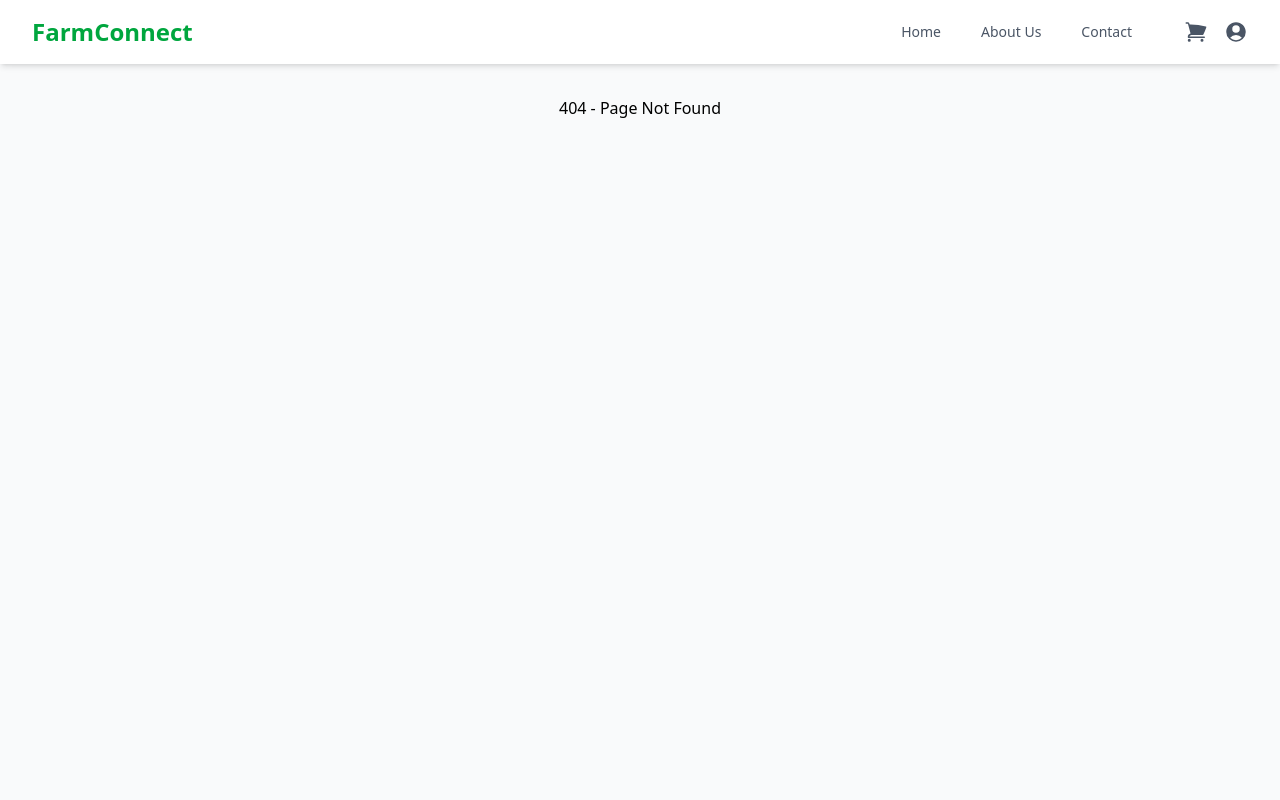
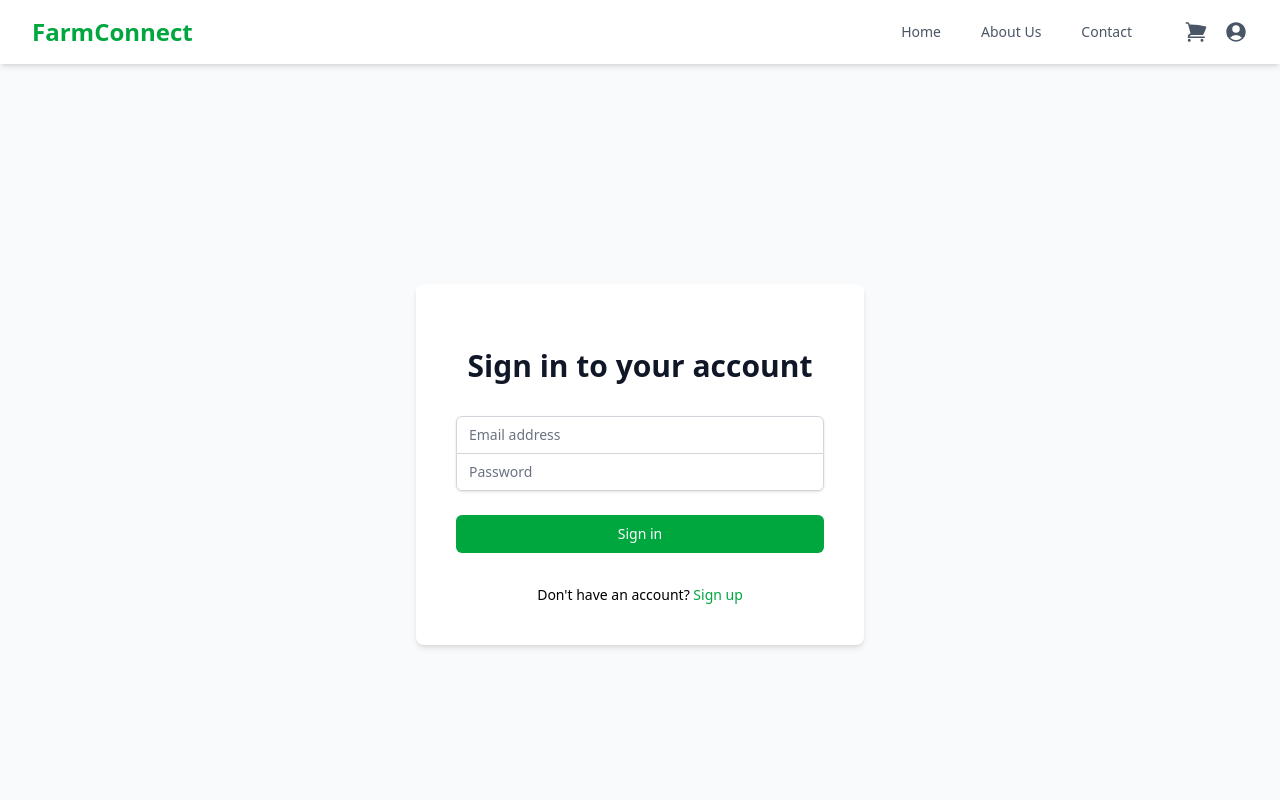
Before and after one commit to JewelArimattom/AgriConnect, a React (Vite) app in the folder frontend/: page /login in a window 1280 px wide. Shown: the top 800 px of the page. Built offline with nearby package versions, Linux system fonts and the light colour scheme.

Commit message:
login and profile page added

```diff
--- a/frontend/src/App.tsx
+++ b/frontend/src/App.tsx
@@ -6,14 +6,16 @@ import Footer from './components/Footer/Footer';
 
 // Page Components
 import Home from "./components/homepage/Home";
-import LatestCollection from './components/homepage/LatestCollection';
+import ProductsPage from './pages/ProductsPage';
 import ProductDetail from './pages/ProductDetail';
 import CartPage from './pages/CartPage';
 import CheckoutPage from './pages/CheckoutPage';
 import OrderSuccessPage from './pages/OrderSuccessPage';
 import About from './pages/About';
 import Contact from './pages/Contact';
-import ProductsPage from './pages/ProductsPage';
+import ProfilePage from './pages/ProfilePage';
+import LoginPage from './pages/LoginPage';
+import SignupPage from './pages/SignUpPage';
 
 // Fallback Component for 404
 const NotFound = () => <div className="p-8 text-center min-h-screen"><h1>404 - Page Not Found</h1></div>;
@@ -26,9 +28,13 @@ const App = () => {
         <Routes>
           {/* Main Routes */}
           <Route path="/" element={<Home />} />
-          <Route path="/products" element={<LatestCollection />} />
+          <Route path="/products" element={<ProductsPage />} />
           <Route path="/product/:productId" element={<ProductDetail />} />
-          <Route path="/productspage" element={<ProductsPage />} />
+
+          {/* Auth Routes */}
+          <Route path="/login" element={<LoginPage />} />
+          <Route path="/signup" element={<SignupPage />} />
+          <Route path="/profile" element={<ProfilePage />} />
 
           {/* E-commerce Flow Routes */}
           <Route path="/cart" element={<CartPage />} />
--- /dev/null
+++ b/frontend/src/context/AuthenticationContext.tsx
@@ -0,0 +1,45 @@
+import  { createContext, useState, useContext,type ReactNode } from 'react';
+
+// Define the shape of the user data and context
+interface AuthUser {
+  name: string;
+}
+
+interface AuthContextType {
+  user: AuthUser | null;
+
+  login: (name: string) => void;
+  logout: () => void;
+}
+
+// Create the context
+const AuthContext = createContext<AuthContextType | undefined>(undefined);
+
+// Create the provider component
+export const AuthProvider = ({ children }: { children: ReactNode }) => {
+  const [user, setUser] = useState<AuthUser | null>(null);
+
+  // In a real app, this would involve an API call
+  const login = (name: string) => {
+    setUser({ name });
+  };
+
+  const logout = () => {
+    setUser(null);
+  };
+
+  return (
+    <AuthContext.Provider value={{ user, login, logout }}>
+      {children}
+    </AuthContext.Provider>
+  );
+};
+
+// Create a custom hook for easy access to the auth context
+export const useAuth = () => {
+  const context = useContext(AuthContext);
+  if (context === undefined) {
+    throw new Error('useAuth must be used within an AuthProvider');
+  }
+  return context;
+};
--- a/frontend/src/main.tsx
+++ b/frontend/src/main.tsx
@@ -4,13 +4,15 @@ import { BrowserRouter } from 'react-router-dom';
 import App from './App';
 import './index.css';
 import { CartProvider } from './context/CartContext';
-
+import { AuthProvider } from './context/AuthenticationContext';
 ReactDOM.createRoot(document.getElementById('root')!).render(
   <React.StrictMode>
     <BrowserRouter>
-      <CartProvider>
-        <App />
-      </CartProvider>
+      <AuthProvider>
+        <CartProvider>
+          <App />
+        </CartProvider>
+      </AuthProvider>
     </BrowserRouter>
   </React.StrictMode>
 );
--- /dev/null
+++ b/frontend/src/pages/LoginPage.tsx
@@ -0,0 +1,78 @@
+import React, { useState } from 'react';
+import { Link, useNavigate } from 'react-router-dom';
+import { useAuth } from '../context/AuthenticationContext';
+
+const LoginPage = () => {
+  const [email, setEmail] = useState('');
+  const [password, setPassword] = useState('');
+  const { login } = useAuth();
+  const navigate = useNavigate();
+
+  const handleSubmit = (e: React.FormEvent) => {
+    e.preventDefault();
+
+    login('Demo User');
+    navigate('/profile'); // Redirect to profile page after login
+  };
+
+  return (
+    <div className="min-h-screen flex items-center justify-center bg-gray-50 py-12 px-4 sm:px-6 lg:px-8">
+      <div className="max-w-md w-full space-y-8 bg-white p-10 rounded-lg shadow-md">
+        <div>
+          <h2 className="mt-6 text-center text-3xl font-extrabold text-gray-900">
+            Sign in to your account
+          </h2>
+        </div>
+        <form className="mt-8 space-y-6" onSubmit={handleSubmit}>
+          <div className="rounded-md shadow-sm -space-y-px">
+            <div>
+              <input
+                id="email-address"
+                name="email"
+                type="email"
+                autoComplete="email"
+                required
+                className="appearance-none rounded-none relative block w-full px-3 py-2 border border-gray-300 placeholder-gray-500 text-gray-900 rounded-t-md focus:outline-none focus:ring-green-500 focus:border-green-500 focus:z-10 sm:text-sm"
+                placeholder="Email address"
+                value={email}
+                onChange={(e) => setEmail(e.target.value)}
+              />
+            </div>
+            <div>
+              <input
+                id="password"
+                name="password"
+                type="password"
+                autoComplete="current-password"
+                required
+                className="appearance-none rounded-none relative block w-full px-3 py-2 border border-gray-300 placeholder-gray-500 text-gray-900 rounded-b-md focus:outline-none focus:ring-green-500 focus:border-green-500 focus:z-10 sm:text-sm"
+                placeholder="Password"
+                value={password}
+                onChange={(e) => setPassword(e.target.value)}
+              />
+            </div>
+          </div>
+
+          <div>
+            <button
+              type="submit"
+              className="group relative w-full flex justify-center py-2 px-4 border border-transparent text-sm font-medium rounded-md text-white bg-green-600 hover:bg-green-700 focus:outline-none focus:ring-2 focus:ring-offset-2 focus:ring-green-500"
+            >
+              Sign in
+            </button>
+          </div>
+        </form>
+        <div className="text-sm text-center">
+          <p>
+            Don't have an account?{' '}
+            <Link to="/signup" className="font-medium text-green-600 hover:text-green-500">
+              Sign up
+            </Link>
+          </p>
+        </div>
+      </div>
+    </div>
+  );
+};
+
+export default LoginPage;
--- /dev/null
+++ b/frontend/src/pages/ProfilePage.tsx
@@ -0,0 +1,75 @@
+import React from 'react';
+import { useNavigate } from 'react-router-dom';
+import { useAuth } from '../context/AuthenticationContext';
+
+const ProfilePage = () => {
+  const { user, logout } = useAuth();
+  const navigate = useNavigate();
+
+  // This effect checks if the user is logged in. If not, it redirects to the login page.
+  React.useEffect(() => {
+    if (!user) {
+      navigate('/login');
+    }
+  }, [user, navigate]);
+
+  const handleLogout = () => {
+    logout();
+    navigate('/'); // Redirect to the homepage after logging out
+  };
+
+  // Render nothing while the redirect is happening to prevent a flash of content
+  if (!user) {
+    return null;
+  }
+
+  return (
+    <div className="bg-gray-50 min-h-screen py-12 px-4 sm:px-6 lg:px-8">
+      <div className="max-w-3xl mx-auto">
+        <div className="bg-white p-8 rounded-lg shadow-md text-center">
+          <h1 className="text-3xl font-extrabold text-gray-900">
+            Welcome, {user.name}!
+          </h1>
+          <p className="mt-2 text-lg text-gray-600">
+            Manage your account details and view your order history below.
+          </p>
+        </div>
+
+        {/* Mock Order History Section */}
+        <div className="mt-8 bg-white p-8 rounded-lg shadow-md">
+          <h2 className="text-2xl font-bold mb-6">Your Orders</h2>
+          <div className="space-y-4">
+            {/* Example Order */}
+            <div className="flex justify-between items-center p-4 border rounded-md hover:bg-gray-50">
+              <div>
+                <p className="font-semibold">Order #FC1024</p>
+                <p className="text-sm text-gray-500">Date: October 2, 2025</p>
+              </div>
+              <span className="font-bold text-green-600">₹1500.00</span>
+            </div>
+            {/* Example Order */}
+            <div className="flex justify-between items-center p-4 border rounded-md hover:bg-gray-50">
+              <div>
+                <p className="font-semibold">Order #FC1023</p>
+                <p className="text-sm text-gray-500">Date: September 28, 2025</p>
+              </div>
+              <span className="font-bold text-green-600">₹850.00</span>
+            </div>
+          </div>
+        </div>
+
+        {/* Account Actions */}
+        <div className="mt-8 text-center">
+          <button
+            onClick={handleLogout}
+            className="bg-red-500 text-white font-bold py-3 px-6 rounded-md hover:bg-red-600 transition-colors"
+          >
+            Logout
+          </button>
+        </div>
+      </div>
+    </div>
+  );
+};
+
+export default ProfilePage;
--- /dev/null
+++ b/frontend/src/pages/SignUpPage.tsx
@@ -0,0 +1,54 @@
+import React, { useState } from 'react';
+import { Link, useNavigate } from 'react-router-dom';
+import { useAuth } from '../context/AuthenticationContext';
+
+const SignupPage = () => {
+  const [name, setName] = useState('');
+  const [email, setEmail] = useState('');
+  const [password, setPassword] = useState('');
+  const { login } = useAuth();
+  const navigate = useNavigate();
+
+  const handleSubmit = (e: React.FormEvent) => {
+    e.preventDefault();
+    // In a real app, this would create a new user account
+    // Here, we just log the user in with the name they provided
+    login(name);
+    navigate('/profile'); // Redirect after successful signup
+  };
+
+  return (
+    <div className="min-h-screen flex items-center justify-center bg-gray-50 py-12 px-4 sm:px-6 lg:px-8">
+      <div className="max-w-md w-full space-y-8 bg-white p-10 rounded-lg shadow-md">
+        <div>
+          <h2 className="mt-6 text-center text-3xl font-extrabold text-gray-900">
+            Create a new account
+          </h2>
+        </div>
+        <form className="mt-8 space-y-6" onSubmit={handleSubmit}>
+          <div className="rounded-md shadow-sm space-y-4">
+             <input name="name" type="text" required className="appearance-none rounded-md relative block w-full px-3 py-2 border border-gray-300 placeholder-gray-500" placeholder="Full Name" value={name} onChange={(e) => setName(e.target.value)} />
+             <input name="email" type="email" required className="appearance-none rounded-md relative block w-full px-3 py-2 border border-gray-300 placeholder-gray-500" placeholder="Email address" value={email} onChange={(e) => setEmail(e.target.value)} />
+             <input name="password" type="password" required className="appearance-none rounded-md relative block w-full px-3 py-2 border border-gray-300 placeholder-gray-500" placeholder="Password" value={password} onChange={(e) => setPassword(e.target.value)} />
+          </div>
+
+          <div>
+            <button type="submit" className="group relative w-full flex justify-center py-2 px-4 border border-transparent text-sm font-medium rounded-md text-white bg-green-600 hover:bg-green-700">
+              Sign up
+            </button>
+          </div>
+        </form>
+        <div className="text-sm text-center">
+          <p>
+            Already have an account?{' '}
+            <Link to="/login" className="font-medium text-green-600 hover:text-green-500">
+              Sign in
+            </Link>
+          </p>
+        </div>
+      </div>
+    </div>
+  );
+};
+
+export default SignupPage;
```
